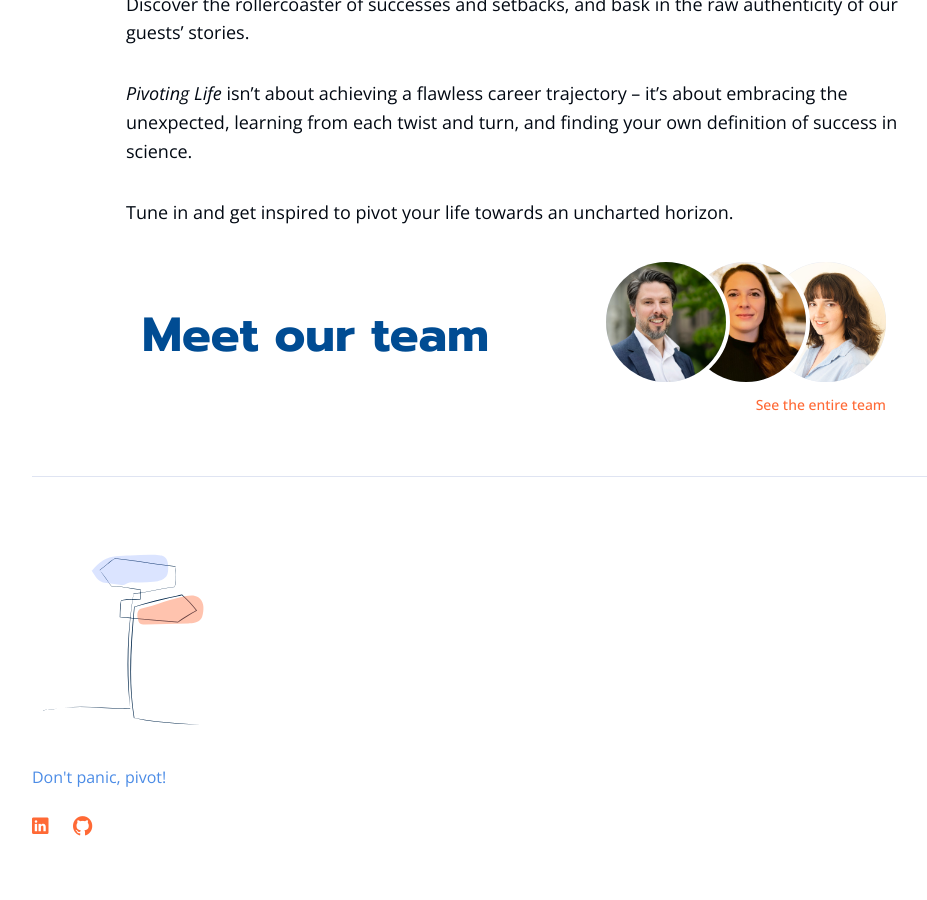
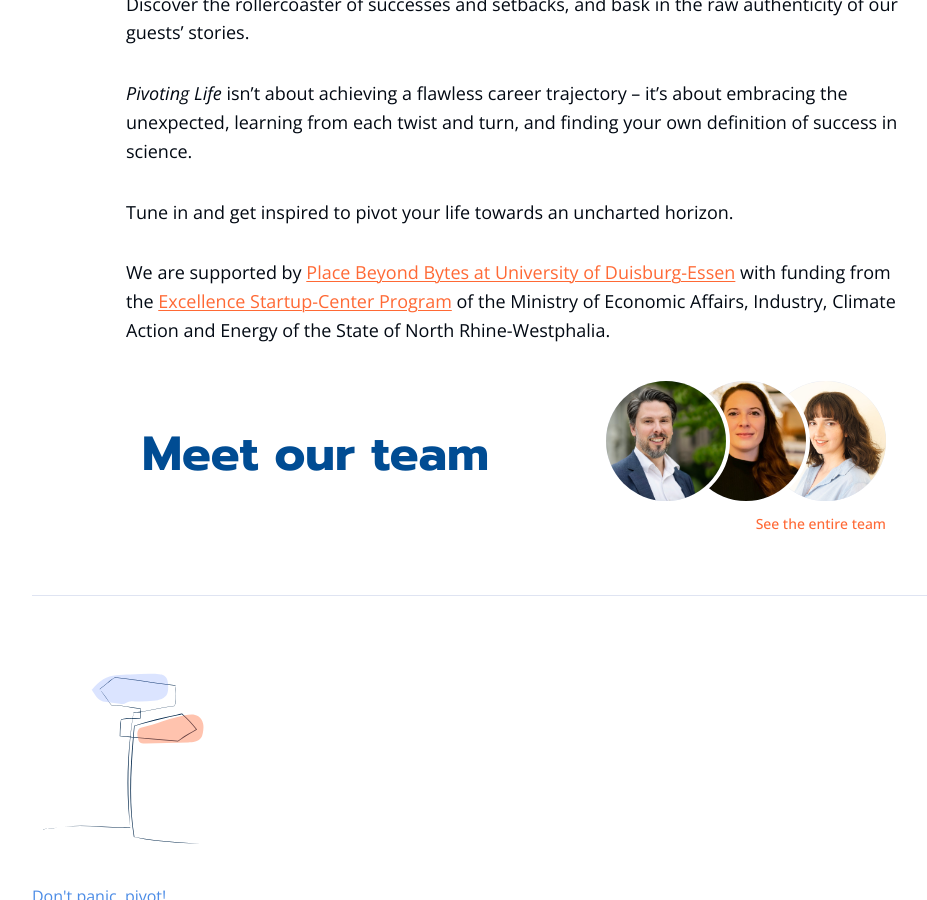
Before and after one commit to sitjart/website-pivoting-life, a Jekyll site: the page built from _pages/about-us.md, in a window 1280 px wide and 900 px high, scrolled down 533 px. Shown: the whole window, without its empty margins (124-1051 px from the left). Built offline with Jekyll 4.4.1, drawn with Linux system fonts in a browser that asks for light colours.

Commit message:
Update about-us.md

```diff
--- a/_pages/about-us.md
+++ b/_pages/about-us.md
@@ -16,4 +16,6 @@ Discover the rollercoaster of successes and setbacks, and bask in the raw authen
 
 Tune in and get inspired to pivot your life towards an uncharted horizon.
 
+We are supported by <a href="https://place2b-u.de">Place Beyond Bytes at University of Duisburg-Essen</a> with funding from the <a href="https://www.exzellenz-start-up-center.nrw/">Excellence Startup-Center Program</a> of the Ministry of Economic Affairs, Industry, Climate Action and Energy of the State of North Rhine-Westphalia.
+
 {% include section-authors.html %}
```
